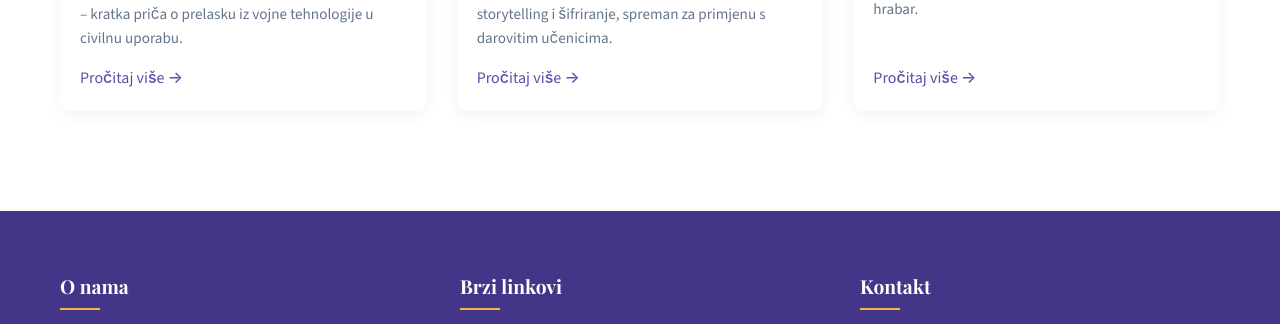
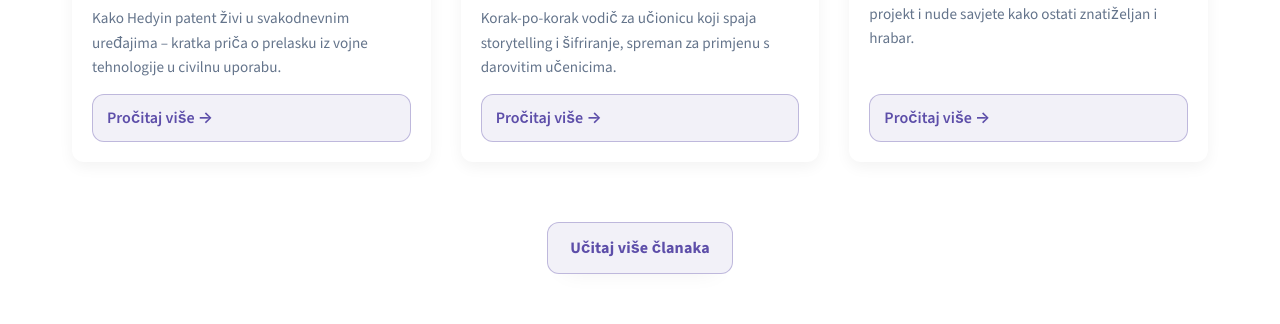
Before and after one commit to ddobren/zust-frontend, a React (Vite) app: page / in a window 1280 px wide. Shown: the part 2029-2353 px from the top of the page. Built offline with nearby package versions, Linux system fonts and the light colour scheme.

Commit message:
fix: normalize UI

```diff
--- a/src/components/Footer.tsx
+++ b/src/components/Footer.tsx
@@ -1,3 +1,5 @@
+import type { MouseEvent } from 'react'
+
 type FooterProps = {
   onNavigate?: (path: string) => void
 }
@@ -144,4 +146,3 @@ function Footer({ onNavigate }: FooterProps) {
 }
 
 export default Footer
-import type { MouseEvent } from 'react'
--- a/src/styles/index.css
+++ b/src/styles/index.css
@@ -983,7 +983,7 @@ input:checked+.toggle-slider:before {
   flex: 1;
   max-width: var(--container-width);
   margin: 0 auto;
-  padding: 40px 20px;
+  padding: clamp(32px, 6vw, 56px) clamp(16px, 4vw, 32px);
   width: 100%;
 }
 
@@ -1094,23 +1094,33 @@ input:checked+.toggle-slider:before {
 .read-more {
   display: inline-flex;
   align-items: center;
+  gap: 8px;
+  padding: 10px 14px;
+  border-radius: 12px;
+  border: 1px solid rgba(93, 78, 169, 0.35);
+  background: rgba(93, 78, 169, 0.08);
   color: var(--primary);
-  font-weight: 500;
-  transition: color var(--transition);
+  font-weight: 600;
+  transition: background-color var(--transition), color var(--transition), transform var(--transition),
+    box-shadow var(--transition), border-color var(--transition);
 }
 
 .read-more span {
   transition: transform var(--transition);
   display: inline-block;
-  margin-left: 5px;
+  margin-left: 6px;
 }
 
 .read-more:hover {
-  color: var(--primary-dark);
+  background: var(--primary);
+  color: #ffffff;
+  border-color: var(--primary-dark);
+  transform: translateY(-2px);
+  box-shadow: 0 12px 28px -16px var(--shadow-hover);
 }
 
 .read-more:hover span {
-  transform: translateX(5px);
+  transform: translateX(4px);
 }
 
 /* Latest Posts */
@@ -1187,22 +1197,28 @@ input:checked+.toggle-slider:before {
 }
 
 .btn-load-more {
-  background-color: transparent;
-  border: 2px solid var(--primary);
+  display: inline-flex;
+  align-items: center;
+  gap: 8px;
+  background-color: rgba(93, 78, 169, 0.08);
+  border: 1.5px solid rgba(93, 78, 169, 0.35);
   color: var(--primary);
-  padding: 12px 25px;
-  border-radius: 50px;
-  font-weight: 500;
+  padding: 12px 22px;
+  border-radius: 12px;
+  font-weight: 700;
+  letter-spacing: 0.01em;
   cursor: pointer;
   transition: background-color var(--transition), color var(--transition),
-    transform var(--transition);
-  display: none;
+    transform var(--transition), box-shadow var(--transition), border-color var(--transition);
+  box-shadow: 0 12px 24px -18px var(--shadow-hover);
 }
 
 .btn-load-more:hover {
   background-color: var(--primary);
   color: white;
   transform: translateY(-2px);
+  border-color: var(--primary-dark);
+  box-shadow: 0 16px 32px -18px var(--shadow-hover);
 }
 
 /* Newsletter */
--- a/src/styles/landing.css
+++ b/src/styles/landing.css
@@ -66,10 +66,10 @@
 }
 
 .landing-content {
-  max-width: 1160px;
+  max-width: var(--container-width);
   margin: 0 auto;
   width: 100%;
-  padding: 0 24px 80px;
+  padding: 0 clamp(18px, 4vw, 32px) clamp(56px, 7vw, 100px);
 }
 
 .landing-content .intro-card {
@@ -98,9 +98,9 @@
 }
 
 .blog-content {
-  max-width: 1160px;
-  margin: 40px auto 80px;
-  padding: 0 24px 80px;
+  max-width: var(--container-width);
+  margin: 40px auto clamp(56px, 7vw, 100px);
+  padding: 0 clamp(18px, 4vw, 32px) clamp(56px, 7vw, 100px);
 }
 
 .blog-filters {
@@ -271,16 +271,22 @@
   display: inline-flex;
   align-items: center;
   gap: 8px;
-  font-weight: 600;
+  padding: 10px 14px;
+  border-radius: 12px;
+  border: 1px solid rgba(93, 78, 169, 0.35);
+  background: rgba(93, 78, 169, 0.08);
+  font-weight: 700;
   color: #5d4ea9;
-  padding: 8px 12px;
-  border-radius: 10px;
-  transition: background 0.25s ease, color 0.25s ease;
+  transition: background-color var(--transition), color var(--transition), transform var(--transition),
+    box-shadow var(--transition), border-color var(--transition);
 }
 
 .landing-content .card__cta:hover {
-  background: rgba(93, 78, 169, 0.12);
-  color: #433689;
+  background: var(--primary);
+  color: #ffffff;
+  border-color: var(--primary-dark);
+  transform: translateY(-2px);
+  box-shadow: 0 12px 28px -16px rgba(93, 78, 169, 0.35);
 }
 
 .landing-content .card__cta svg {
@@ -344,17 +350,20 @@
   gap: 8px;
   padding: 10px 18px;
   border-radius: 12px;
-  background: #ffffff;
-  border: 1px solid rgba(226, 232, 240, 0.9);
-  font-weight: 600;
+  background: rgba(93, 78, 169, 0.08);
+  border: 1px solid rgba(93, 78, 169, 0.35);
+  font-weight: 700;
   color: #5d4ea9;
-  transition: box-shadow 0.25s ease, transform 0.25s ease;
+  transition: background-color var(--transition), color var(--transition), transform var(--transition),
+    box-shadow var(--transition), border-color var(--transition);
 }
 
 .landing-content .back-link a:hover {
   transform: translateY(-3px);
   box-shadow: 0 16px 32px -20px rgba(93, 78, 169, 0.35);
-  color: #433689;
+  color: #ffffff;
+  background: var(--primary);
+  border-color: var(--primary-dark);
 }
 
 @media (max-width: 768px) {
```
